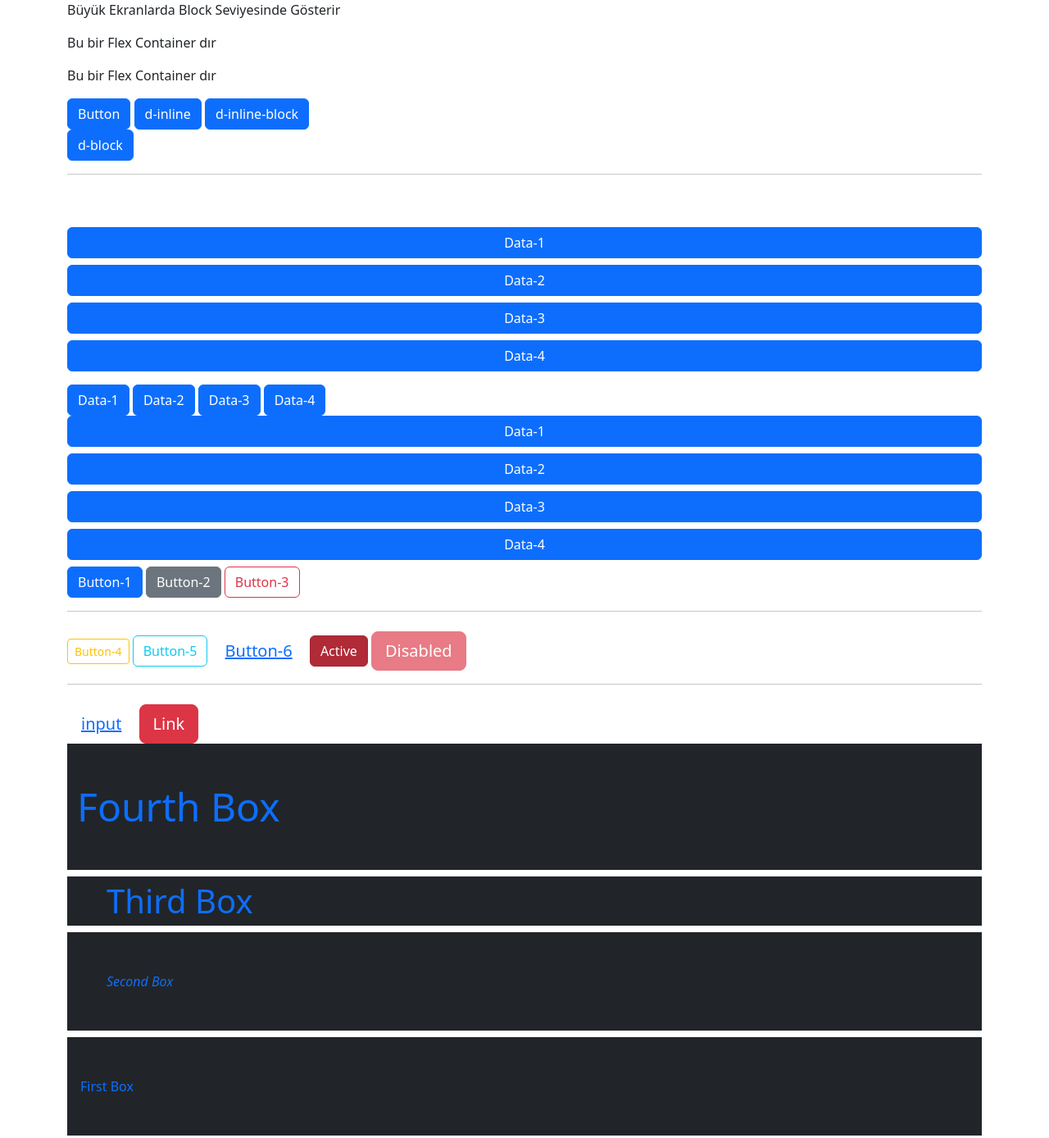
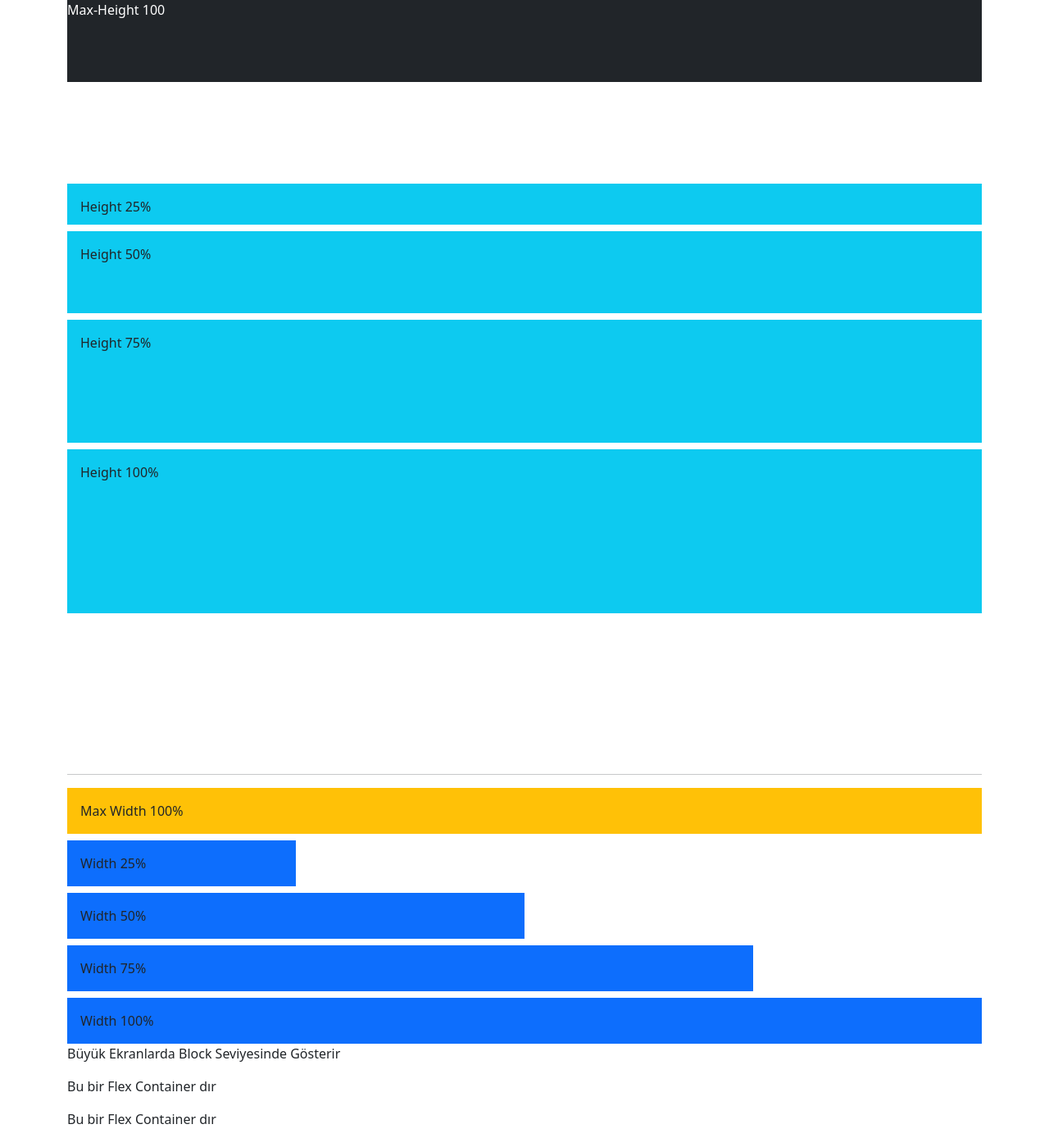
Before and after one commit to sunqfuu/bootstrap5-template, a plain HTML site: page index.html in a window 1280 px wide. Shown: the top 1388 px of the page at 82% size. Drawn offline with nearby package versions, Linux system fonts and the light colour scheme.

Commit message:
Width, Max Width, Height, Max Height

```diff
--- a/index.html
+++ b/index.html
@@ -23,6 +23,35 @@
     <body class="container">
         <!-- Start Code -->
 
+        <!-- Max Height -->
+
+        <div style="height: 200px;">
+            <div class="mh-100 bg-dark text-white" style="height: 100px;">
+                Max-Height 100
+            </div>
+        </div>
+        <br>
+        <!-- Height -->
+
+        <div style="height: 200px;">
+        <div class="h-25 p-3 bg-info mb-2">Height 25%</div>
+        <div class="h-50 p-3 bg-info mb-2">Height 50%</div>
+        <div class="h-75 p-3 bg-info mb-2">Height 75%</div>
+        <div class="h-100 p-3 bg-info mb-2">Height 100%</div>
+    </div>
+
+        <br><br><br><br><br><br><br><br><br><br><br><br><br><br><br><br><br><br><br><br><br>
+        <hr>
+        <!-- Max Width -->
+
+        <div class="div mw-100 p-3 bg-warning mt-2">Max Width 100%</div>
+
+        <!-- Width -->
+
+        <div class="w-25 p-3 bg-primary mt-2">Width 25%</div>
+        <div class="w-50 p-3 bg-primary mt-2">Width 50%</div>
+        <div class="w-75 p-3 bg-primary mt-2">Width 75%</div>
+        <div class="w-100 p-3 bg-primary mt-2">Width 100%</div>
 
         <!-- Display -->
 
```
